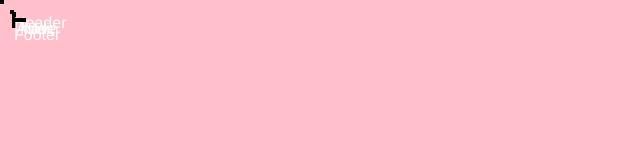
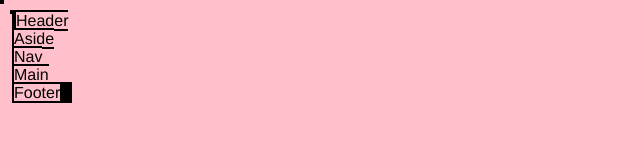
Before and after one commit to awo-ali/grid-challenge, a plain HTML site: page index.html in a window 1280 px wide. Shown: the whole page, without its empty margins (0-640 px from the left). Drawn offline with Linux system fonts and the light colour scheme.

Commit message:
added header

```diff
--- a/index.html
+++ b/index.html
@@ -8,12 +8,12 @@
     <link rel="stylesheet" href="style.css">
 </head>
 <body>
-    <header id="header">Header</header>
-    <div class="grid-container">
-        <div class="aside">Aside</div>
-        <div class="nav">Nav</div>
-        <div class="main">Main</div>
+    <divclass="grid-container"></divclass>
+        <headerid="header">Header</header>
+        <divclass="aside">Aside</div>
+        <divclass="nav">Nav</div>
+        <divclass="main">Main</div>
     </div>
-    <footer class="footer">Footer</footer>
+    <footerclass="footer">Footer</footer>
 </body>
 </html>
```
